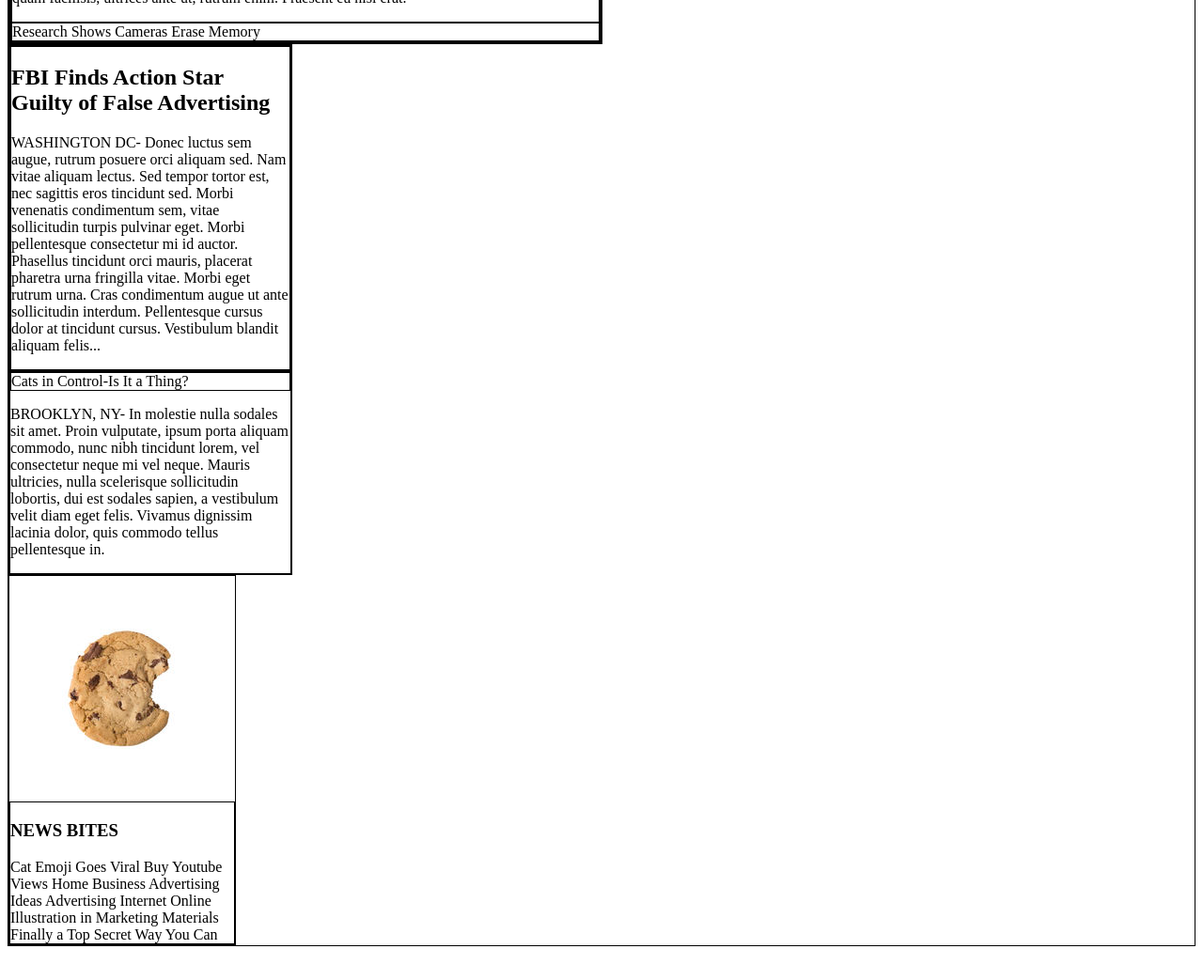
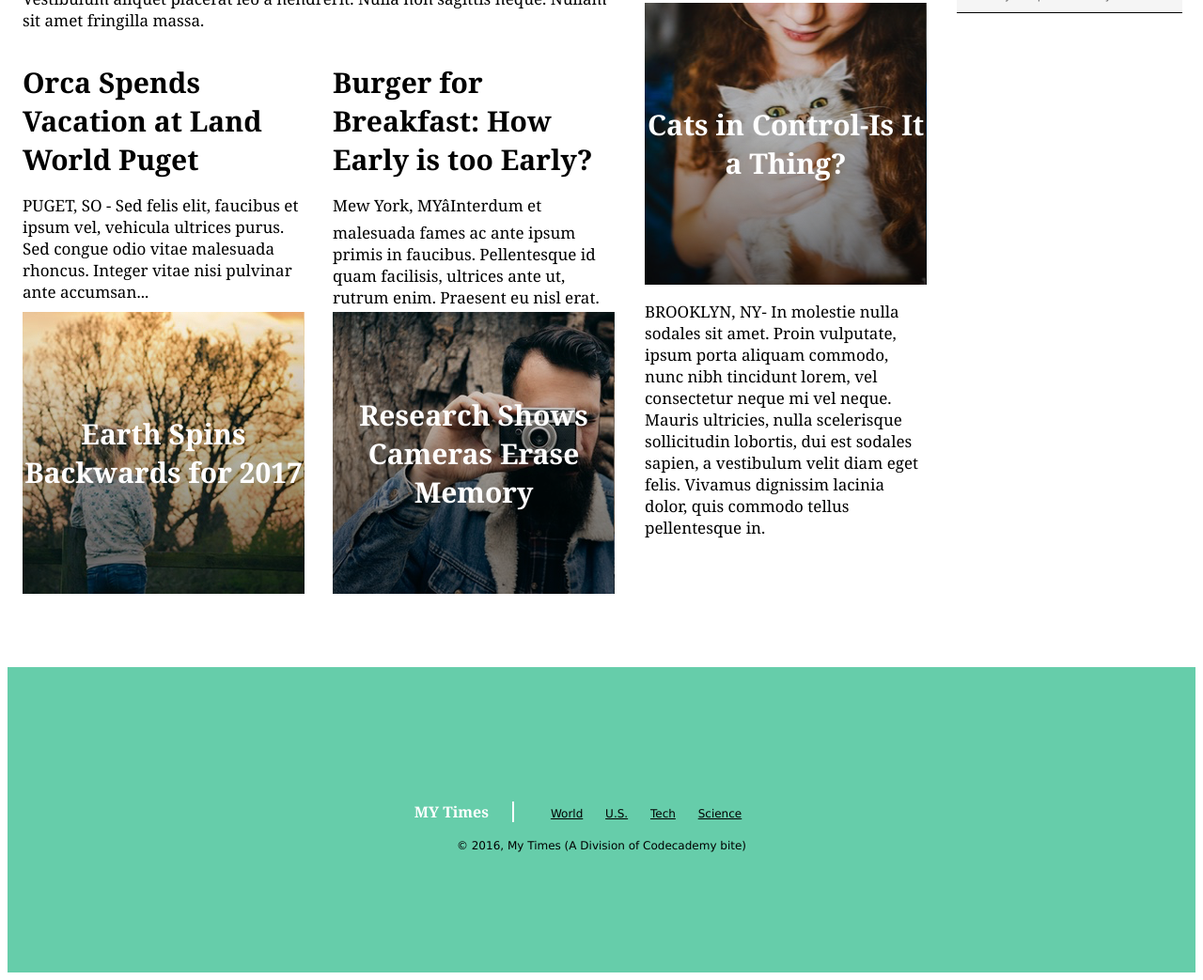
Before and after one commit to designbynuff/mytimes, a plain HTML site: page index.html in a window 1280 px wide. Shown: the part 661-1704 px from the top of the page at 94% size. Before the commit the page ends 1676 px from the top, so only its background shows below. Drawn offline with Linux system fonts and the light colour scheme.

Commit message:
Finishing up...this was hard.

```diff
--- a/index.html
+++ b/index.html
@@ -25,7 +25,7 @@
 
     </header>
 
-    <div class="container">
+    <div class="content">
 
       <!-- Large Column -->
       <div class="column large">
@@ -33,7 +33,7 @@
         <div class="lead-story">
 
           <div class="image-content">
-            <h1>Mother of Three Buys Tuna Steak at Phish Concert. Leaves, "Feeling Funny."</h1>
+            <span>Mother of Three Buys Tuna Steak at Phish Concert. Leaves, "Feeling Funny."</span>
           </div>
 
           <p class="narrative">MONUMENT VALLEY, AZ - Lorem ipsum dolor sit amet, consectetur adipiscing elit. Pellentesque nec nisl at augue dapibus dignissim. Nunc condimentum rutrum metus, ac eleifend lacus viverra nec. Proin ultrices egestas diam sed mollis. Nulla sapien massa, dictum vitae est et, pellentesque rutrum risus. Nunc volutpat, metus ac rutrum tempus, orci nisi porttitor dolor, sit amet luctus metus est ut mauris. Quisque vulputate nisl vitae massa rhoncus, at sagittis elit accumsan. Etiam tempus, lorem quis blandit imperdiet, enim dui lobortis tortor, sit amet lobortis arcu ex id odio. Nam fermentum nulla et eros bibendum, sed ullamcorper massa scelerisque. Vestibulum aliquet placerat leo a hendrerit. Nulla non sagittis neque. Nullam sit amet fringilla massa.</p>
@@ -112,5 +112,21 @@
 
     </div>
 
+    <!-- Footer -->
+    <footer>
+    <div class="info">
+      <span class="title">MY Times</span>
+      <nav>
+        <span><a href="#">World</a></span>
+        <span><a href="#">U.S.</a></span>
+        <span><a href="#">Tech</a></span>
+        <span><a href="#">Science</a></span>
+      </nav>
+    </div>
+    <div class="copyright">
+      © 2016, My Times (A Division of Codecademy bite)
+    </div>
+  </footer>
+
   </body>
 </html>
--- a/resources/css/style.css
+++ b/resources/css/style.css
@@ -1,11 +1,25 @@
-header{
-  font-family: Verdana;
-  font-size: 14px;
-  font-weight: bold;
-  border-bottom: 1px solid black;
-  width: 100%;
-  display: flex;
-  align-items: center;
+h2 {
+    margin-top: 0;
+    margin-bottom: 0;
+    font-family: Georgia;
+    font-size: 30px;
+    font-weight: bold;
+    font-style: normal;
+}
+
+header {
+    display: flex;
+    align-items: center;
+    position: fixed;
+    top: 0px;
+    z-index: 1;
+    width: 100%;
+    height: 80px;
+    border-bottom: 1px solid black;
+    background-color: white;
+    font-family: Verdana;
+    font-size: 14px;
+    font-weight: bold;
 }
 
 .logo{
@@ -33,10 +47,6 @@ nav a{
   color: black;
 }
 
-div{
-  border: solid 1px black;
-}
-
 .content {
     display: flex;
     width: 1232px;
@@ -61,3 +71,116 @@ div{
 .column.small {
   width: 240px;
 }
+
+.image-content {
+    display: flex;
+    flex-direction: column;
+    justify-content: center;
+    height: 300px;
+    margin-top: 15px;
+    font-family: Georgia;
+    font-weight: bold;
+    font-size: 30px;
+    color: white;
+    text-align: center;
+}
+
+.lead-story .image-content {
+    background-image: url(../img/img-story-main.png);
+    width: 630px;
+    margin-top: 0;
+    font-size: 40px;
+    text-align: left;
+}
+
+.lead-story .image-content span {
+    margin-left: 20px;
+}
+
+.stories {
+    display: flex;
+    justify-content: space-between;
+    margin-top: 17px;
+}
+
+.story {
+    display: flex;
+    flex-direction: column;
+    width: 300px;
+}
+
+.stories .text-content {
+    height: 250px;
+}
+
+.fall-cancelled.image-content {
+    background-image: url(../img/img-story-2.png);
+}
+
+.pop-culture.image-content {
+    background-image: url(../img/img-story-3.png);
+}
+
+.cat-ceo.image-content {
+    background-image: url(../img/img-story-1.png);
+}
+
+p.narrative{
+  font-family: Georgia;
+  font-size: 17px;
+  color: black;
+}
+
+/* img.cookie{
+  height: 240px;
+} */
+
+.news-bites .bite {
+    display: block;
+    padding: 11px 20px;
+    border-bottom: 1px solid black;
+    background-color: WhiteSmoke;
+    font-family: Verdana;
+    font-size: 12px;
+    color: DimGray;
+}
+
+.news-bites h3 {
+    margin-bottom: 41px;
+    font-size: 16px;
+    font-weight: bold;
+    text-align: center;
+}
+
+footer {
+    display: flex;
+    align-items: center;
+    justify-content: center;
+    flex-direction: column;
+    width: 100%;
+    height: 325px;
+    background-color: MediumAquamarine;
+    margin: auto;
+    font-family: Verdana;
+    font-size: 12px;
+}
+
+footer .title{
+  font-family: Georgia;
+  font-size: 16px;
+  font-weight: bold;
+  color: white;
+  display: inline-block;
+  padding-right: 25px;
+  border-right: 2px solid white;
+}
+
+footer nav {
+    display: inline-block;
+    padding-left: 25px;
+}
+
+nav span {
+    display: inline-block;
+    padding: 20px 10px;
+}
```
